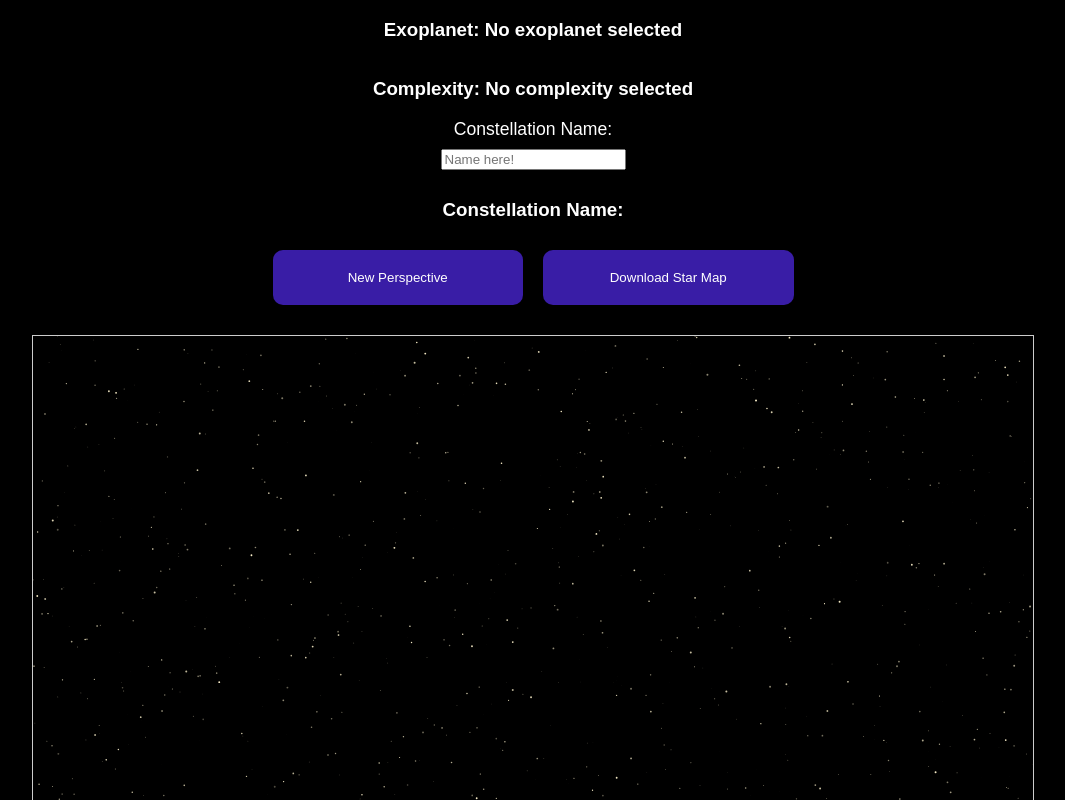
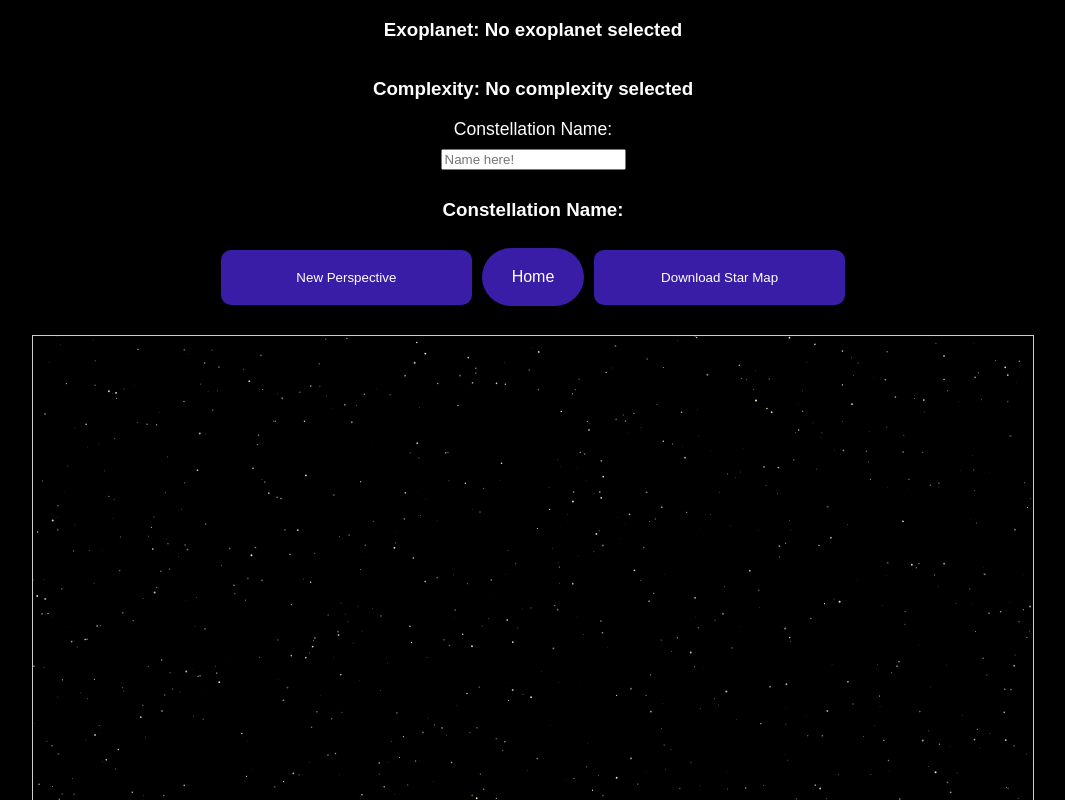
Before and after one commit to kumailDoc/Novalume, a React (Create React App) app: page /StarMap in a window 1280 px wide. Shown: the top 800 px of the page, without its empty margins (107-1172 px from the left). Built offline with nearby package versions, Linux system fonts and the light colour scheme.

Commit message:
added home button to star map page

```diff
--- a/src/components/StarMap.css
+++ b/src/components/StarMap.css
@@ -31,6 +31,17 @@
     margin-bottom: 3%;
 }
 
+.home-btn{
+  display: inline-block;
+  padding: 2% 3%;
+  background-color: rgb(57, 29, 166); /* Bootstrap primary color */
+  color: white;
+  text-decoration: none;
+  border-radius: 50px;
+  text-align: center;
+  transition: background-color 0.3s;
+}
+
 .submit-btn:hover {
     background-color: #095fbc;
 }
--- a/src/components/StarMap.jsx
+++ b/src/components/StarMap.jsx
@@ -1,5 +1,6 @@
 import React, { useRef, useEffect, useState } from "react";
 import { useLocation } from 'react-router-dom'; // Import useLocation
+import { Link } from 'react-router-dom'
 import * as d3 from "d3";
 import './StarMap.css';
 
@@ -177,6 +178,7 @@ const StarMap = () => {
         <button className="submit-btn" onClick={() => generateRandomDots(stars)} style={{ marginBottom: "10px" }}>
           New Perspective
         </button>
+        <Link className="home-btn" to="/">Home</Link>
         <StarMapDownloader svgRef={svgRef} constellationName={constellationName} />
         <svg
           ref={svgRef}
```
